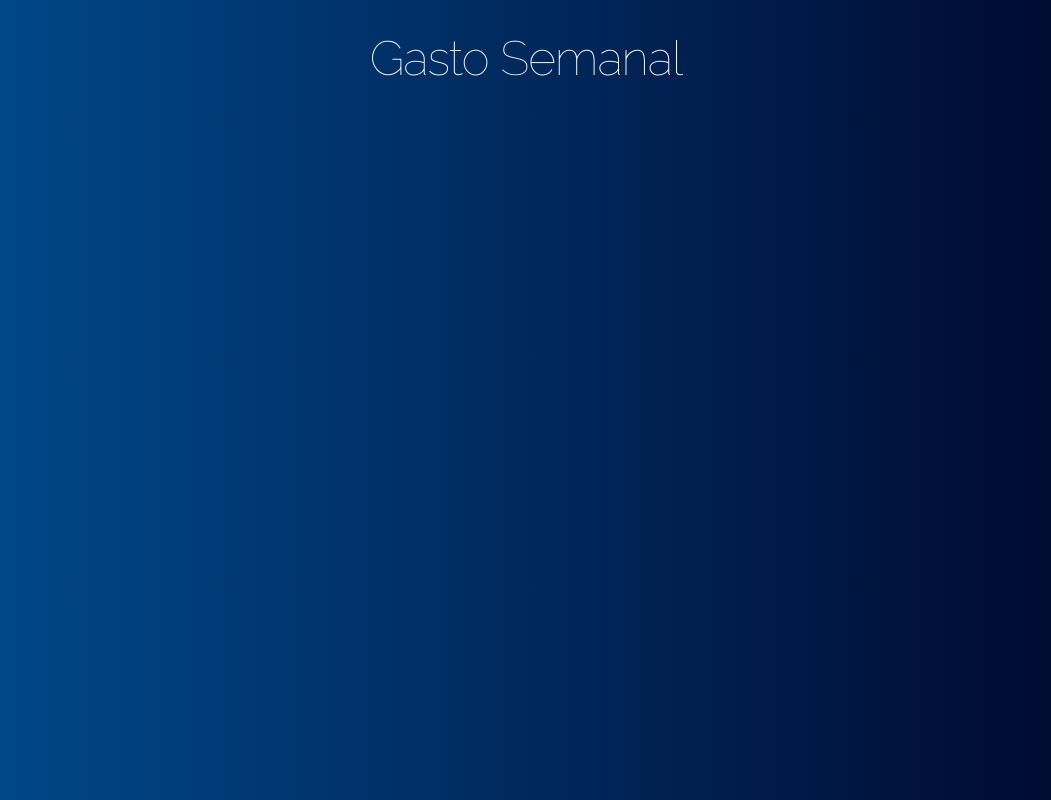
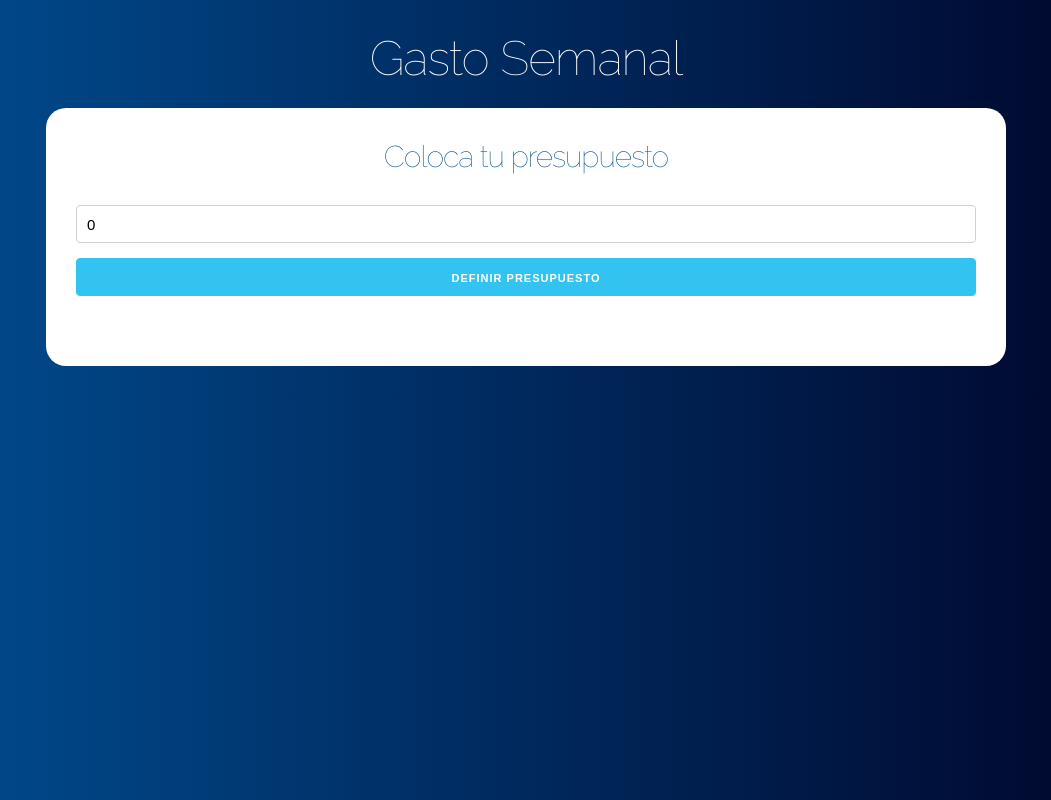
Before and after one commit to carlossantesp/control-presupuesto-app, a React (Create React App) app: page / in a window 1280 px wide. Shown: the whole page, without its empty margins (114-1165 px from the left). Built offline with nearby package versions, Linux system fonts and the light colour scheme.

Commit message:
Componente Pregunta y Error

```diff
--- a/src/App.js
+++ b/src/App.js
@@ -1,8 +1,17 @@
+import React, { useState } from "react";
+import Pregunta from "./components/Pregunta";
+
 function App() {
+  const [presupuesto, setPresupuesto] = useState(0);
+  const [restante, setRestante] = useState(0);
+
   return (
     <div className="container">
       <header>
         <h1>Gasto Semanal</h1>
+        <div className="contenido-principal contenido">
+          <Pregunta setPresupuesto={setPresupuesto} setRestante={setRestante} />
+        </div>
       </header>
     </div>
   );
--- /dev/null
+++ b/src/components/Error.js
@@ -0,0 +1,7 @@
+import React from "react";
+
+const Error = ({ mensaje }) => (
+  <p className="alert alert-danger error">{mensaje}</p>
+);
+
+export default Error;
--- /dev/null
+++ b/src/components/Pregunta.js
@@ -0,0 +1,44 @@
+import React, { Fragment, useState } from "react";
+import Error from "./Error";
+
+const Pregunta = ({ setPresupuesto, setRestante }) => {
+  const [cantidad, setCantidad] = useState(0);
+  const [error, setError] = useState(false);
+
+  const handlePresupuesto = (e) => {
+    setCantidad(parseInt(e.target.value, 10));
+  };
+
+  const handleSubmit = (e) => {
+    e.preventDefault();
+    if (cantidad < 1 || isNaN(cantidad)) {
+      setError(true);
+      return;
+    }
+    setError(false);
+    setPresupuesto(cantidad);
+    setRestante(cantidad);
+  };
+  return (
+    <Fragment>
+      <h2>Coloca tu presupuesto</h2>
+      {error ? <Error mensaje="El presupuesto es incorrecto" /> : null}
+      <form onSubmit={handleSubmit}>
+        <input
+          type="number"
+          className="u-full-width"
+          placeholder="Coloca tu presupuesto"
+          onChange={handlePresupuesto}
+          value={cantidad}
+        />
+        <input
+          type="submit"
+          value="Definir Presupuesto"
+          className="button-primary u-full-width"
+        />
+      </form>
+    </Fragment>
+  );
+};
+
+export default Pregunta;
```
